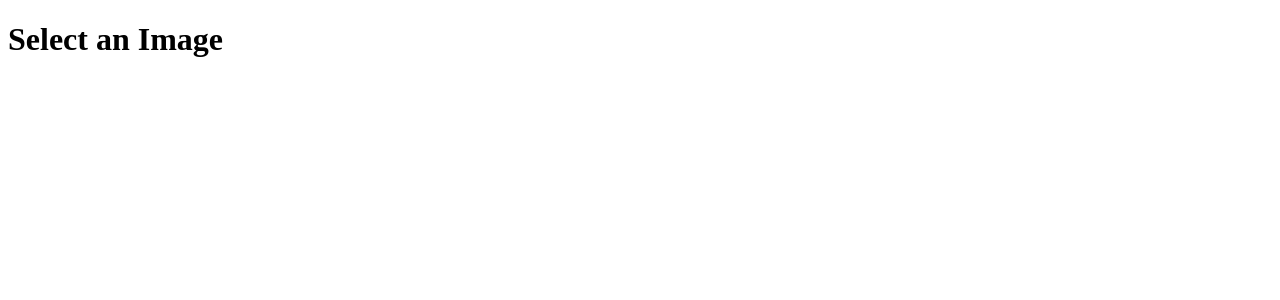
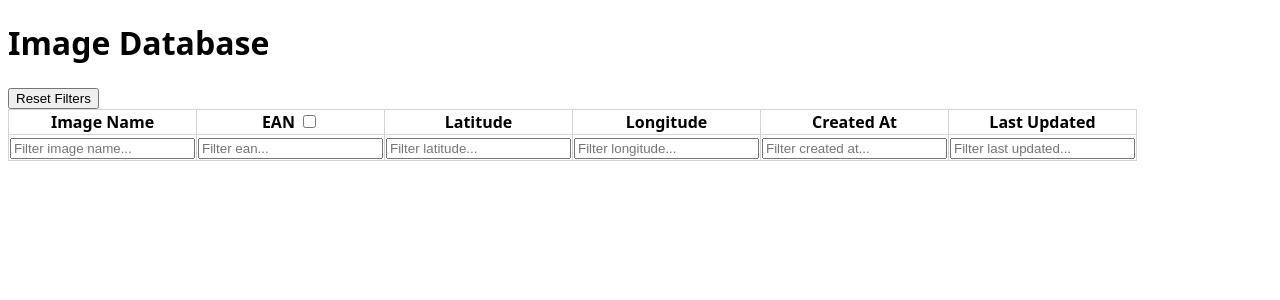
Before and after one commit to albertaillet/diet-optimization, a Flask app: page / in a window 1280 px wide. Shown: the top 300 px of the page. Run offline with Flask 3, Linux system fonts and the light colour scheme; data that the repository does not hold is empty.

Commit message:
added html table to index with all info

```diff
--- a/datacollection/database.py
+++ b/datacollection/database.py
@@ -4,7 +4,7 @@ from typing import NamedTuple
 
 
 class ImageData(NamedTuple):
-    image_name: str
+    image_name: str | None
     ean: str | None
     latitude: float | None
     longitude: float | None
@@ -29,6 +29,17 @@ class Database:
                 )
             """)
             conn.commit()
+
+    def get_all_images(self) -> list[ImageData]:
+        """Retrieve all images from database, ordered by image name."""
+        with sqlite3.connect(self.db_path) as conn:
+            cursor = conn.cursor()
+            cursor.execute("""
+                SELECT image_name, ean, latitude, longitude, created_at, last_updated
+                FROM images
+                ORDER BY image_name
+            """)
+            return [ImageData(*row) for row in cursor.fetchall()]
 
     def insert_image_data(self, image_data: ImageData) -> None:
         """Insert or update image data in the database."""
--- a/datacollection/templates/index.html
+++ b/datacollection/templates/index.html
@@ -4,16 +4,143 @@
 <head>
     <meta charset="UTF-8">
     <meta name="viewport" content="width=device-width, initial-scale=1.0">
-    <title>Flask Image Viewer</title>
+    <title>Image Database Viewer</title>
+    <style>
+        body {
+            font-family: system-ui, -apple-system, sans-serif;
+        }
+
+        table {
+            border: 1px solid lightgray;
+            border-collapse: collapse;
+        }
+
+        th, td {
+            border: 1px solid lightgray;
+        }
+    </style>
 </head>
 
 <body>
-    <h1>Select an Image</h1>
-    <ul>
-        {% for name in names %}
-        <li><a href="/{{ name }}">{{ name }}</a></li>
-        {% endfor %}
-    </ul>
+    <h1>Image Database</h1>
+
+    <div class="filter-controls">
+        <button onclick="resetFilters()">Reset Filters</button>
+    </div>
+
+    <table id="imageTable">
+        <thead>
+            <tr>
+                {% for col in columns %}
+                    <th>
+                        <div class="header-content">
+                            {{ col.title }}
+                            {% if col.not_none_filter %}
+                                <input type="checkbox"
+                                       class="filter-checkbox not-none-filter"
+                                       data-column="{{ col.key }}"
+                                       data-index="{{ loop.index0 }}"
+                                       id="showOnlyWith{{ col.key|capitalize }}"
+                                       onchange="filterTable()"
+                                       title="Show only non-empty">
+                            {% endif %}
+                        </div>
+                    </th>
+                {% endfor %}
+            </tr>
+            <tr class="filter-row">
+                {% for col in columns %}
+                    <td>
+                        {% if col.filterable %}
+                        <input type="text"
+                               onkeyup="filterTable()"
+                               placeholder="Filter {{ col.title.lower() }}...">
+                        {% endif %}
+                    </td>
+                {% endfor %}
+            </tr>
+        </thead>
+        <tbody>
+            {% for image in images %}
+            <tr>
+                {% for col in columns %}
+                    <td>
+                        {% if col.key == 'image_name' %}
+                            <a href="/{{ image.image_name }}">{{ image.image_name }}</a>
+                        {% else %}
+                            {{ image[col.key] or '' }}
+                        {% endif %}
+                    </td>
+                {% endfor %}
+            </tr>
+            {% endfor %}
+        </tbody>
+    </table>
+
+    <script>
+        // Get all not-none filter checkboxes from HTML data attributes
+        const notNoneFilters = {};
+        document.querySelectorAll('.not-none-filter').forEach(checkbox => {
+            notNoneFilters[checkbox.dataset.column] = {
+                checkbox: checkbox,
+                columnIndex: parseInt(checkbox.dataset.index)
+            };
+        });
+
+        function filterTable() {
+            const table = document.getElementById("imageTable");
+            const inputs = document.getElementsByTagName("input");
+            const rows = table.getElementsByTagName("tr");
+
+            for (let i = 2; i < rows.length; i++) {
+                let display = "";
+                const cells = rows[i].getElementsByTagName("td");
+
+                // Check not-none filters first
+                let hideRow = false;
+                for (const [key, filter] of Object.entries(notNoneFilters)) {
+                    if (filter.checkbox.checked) {
+                        const cell = cells[filter.columnIndex];
+                        if (!cell.textContent || cell.textContent.trim() === '') {
+                            hideRow = true;
+                            break;
+                        }
+                    }
+                }
+
+                if (hideRow) {
+                    rows[i].style.display = "none";
+                    continue;
+                }
+
+                // Then check text filters
+                for (let j = 0; j < cells.length; j++) {
+                    const filter = inputs[j + Object.keys(notNoneFilters).length].value.toUpperCase();
+                    if (filter) {
+                        const text = cells[j].textContent || cells[j].innerText;
+                        if (text.toUpperCase().indexOf(filter) === -1) {
+                            display = "none";
+                            break;
+                        }
+                    }
+                }
+                rows[i].style.display = display;
+            }
+        }
+
+        function resetFilters() {
+            const inputs = document.getElementsByTagName("input");
+            document.querySelectorAll('.not-none-filter').forEach(checkbox => {
+                checkbox.checked = false;
+            });
+            for (let i = 0; i < inputs.length; i++) {
+                if (inputs[i].type === 'text') {
+                    inputs[i].value = "";
+                }
+            }
+            filterTable();
+        }
+    </script>
 </body>
 
 </html>
--- a/datacollection/view_ocr_app.py
+++ b/datacollection/view_ocr_app.py
@@ -45,7 +45,16 @@ def create_app(list_of_file_names: list[str], db: Database) -> Flask:
 
     @app.route("/")
     def index():
-        return render_template("index.html", names=list_of_file_names)
+        columns = [
+            {"key": "image_name", "title": "Image Name", "filterable": True},
+            {"key": "ean", "title": "EAN", "filterable": True, "not_none_filter": True},
+            {"key": "latitude", "title": "Latitude", "filterable": True},
+            {"key": "longitude", "title": "Longitude", "filterable": True},
+            {"key": "created_at", "title": "Created At", "filterable": True},
+            {"key": "last_updated", "title": "Last Updated", "filterable": True},
+        ]
+        images = db.get_all_images()
+        return render_template("index.html", images=images, columns=columns)
 
     @app.route("/images/<path:image_filename>")
     def serve_image(image_filename: str):
--- a/pyproject.toml
+++ b/pyproject.toml
@@ -43,7 +43,10 @@ select = [
     "FURB", # refurb
     "RUF",  # ruff-specific rules
 ]
-ignore = ["E731"] # Allow named lambdas
+ignore = [
+    "E731",  # Allow named lambdas
+    "FURB140",  # Allow list comprehensions
+]
 
 [tool.pyright]
 reportIncompatibleMethodOverride = true
```
